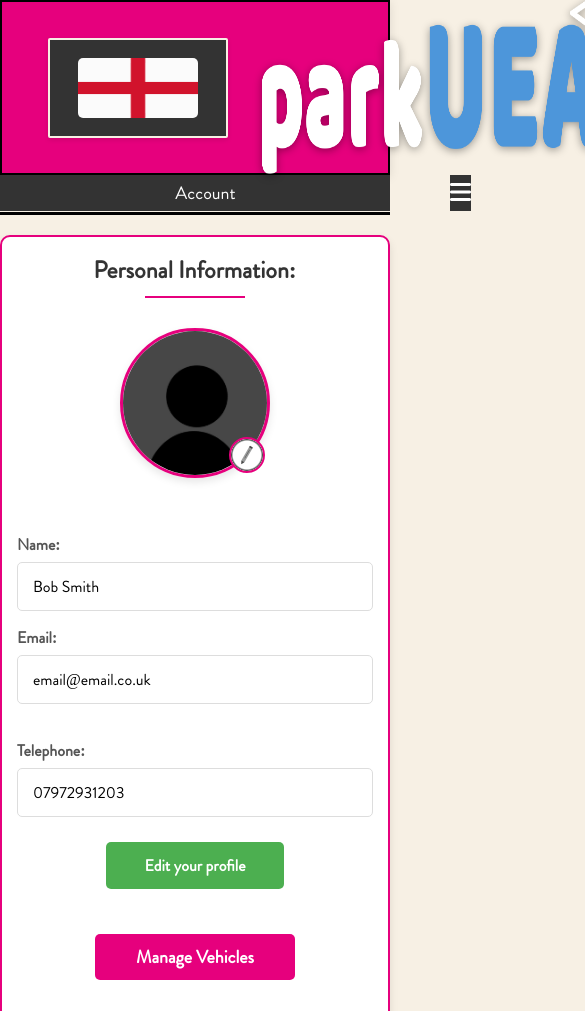
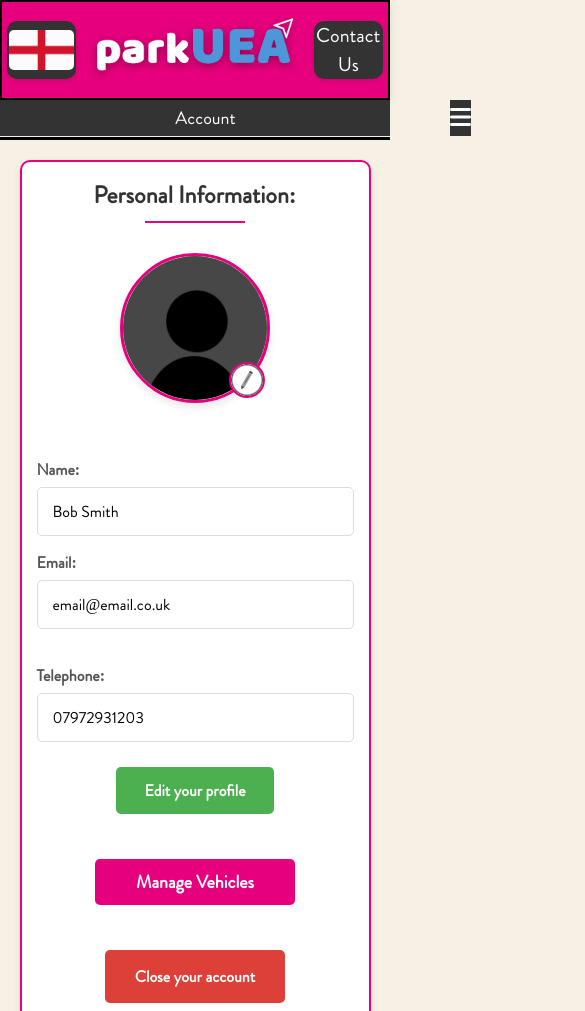
Before and after one commit to zztawhid/group117, a website: page public/account.html in a window 390 px wide. Shown: the top 1011 px of the page, 585 px wide, since content can reach past the window. Drawn offline with Linux system fonts and the light colour scheme.

Commit message:
fixed header media

```diff
--- a/public/edit.css
+++ b/public/edit.css
@@ -3390,28 +3390,10 @@ header button:hover,
 
 @media (max-width: 768px) {
 
-    header {
-        min-height: 80px;
-        padding: 10px;
-    }
-
     #headtxt {
         font-size: 18px;
         margin: 5px;
     }
-
-    .header-button {
-        min-height: 60px;
-        min-width: 120px;
-        padding: 6px 10px;
-        font-size: 10px;
-    }
-
-    .header-button img {
-        width: 120px;
-        height: 60px;
-    }
-
 
     .active-page {
         display: block;
@@ -3549,34 +3531,49 @@ body {
     color: black;
 }
 
-/* Header */
-#parkuealogo{
-    height: 200px;
+/* Header changing */
+#parkuealogo {
+    width: 200px; /* Scale down the logo */
+    height: auto;
+
 }
 
 header {
-    min-height: 120px;
+    height: 100px;
     background: #E6007D;
     display: flex;
     justify-content: space-between;
     align-items: center;
-    padding: 16px;
+    padding: 0px;
     border: 2px solid black;
 }
 
 .header-button {
-    min-height: 100px;
-    min-width: 180px;
-    background-color: #333;
-    color: white;
-    border: 2px solid #F7F0E4;
-    border-radius: 2px;
-    font-size: 20px;
-}
-
+    width: 18%; /* Full width for buttons */
+    height: 60%;
+    padding: 10px;
+    font-size: 14px; /* Adjust font size for smaller screens */
+    margin: 5px 5px; /* Add spacing between buttons */
+    text-align: center;
+    background-color: #333; /* Dark background for buttons */
+    color: white;
+
+
+
+}
+
+.header-button:hover {
+    background-color: #FF0080; /* Highlight on hover */
+}
+
+.header-button img {
+
+    width: 65px;
+    height: 40px;
+}
 /* Account management Queries */
 .account-management {
-    width: 100%; /*take the full width of the screen */
+    width: 90%; /*take the full width of the screen */
     padding: 15px;
 
 }
```
